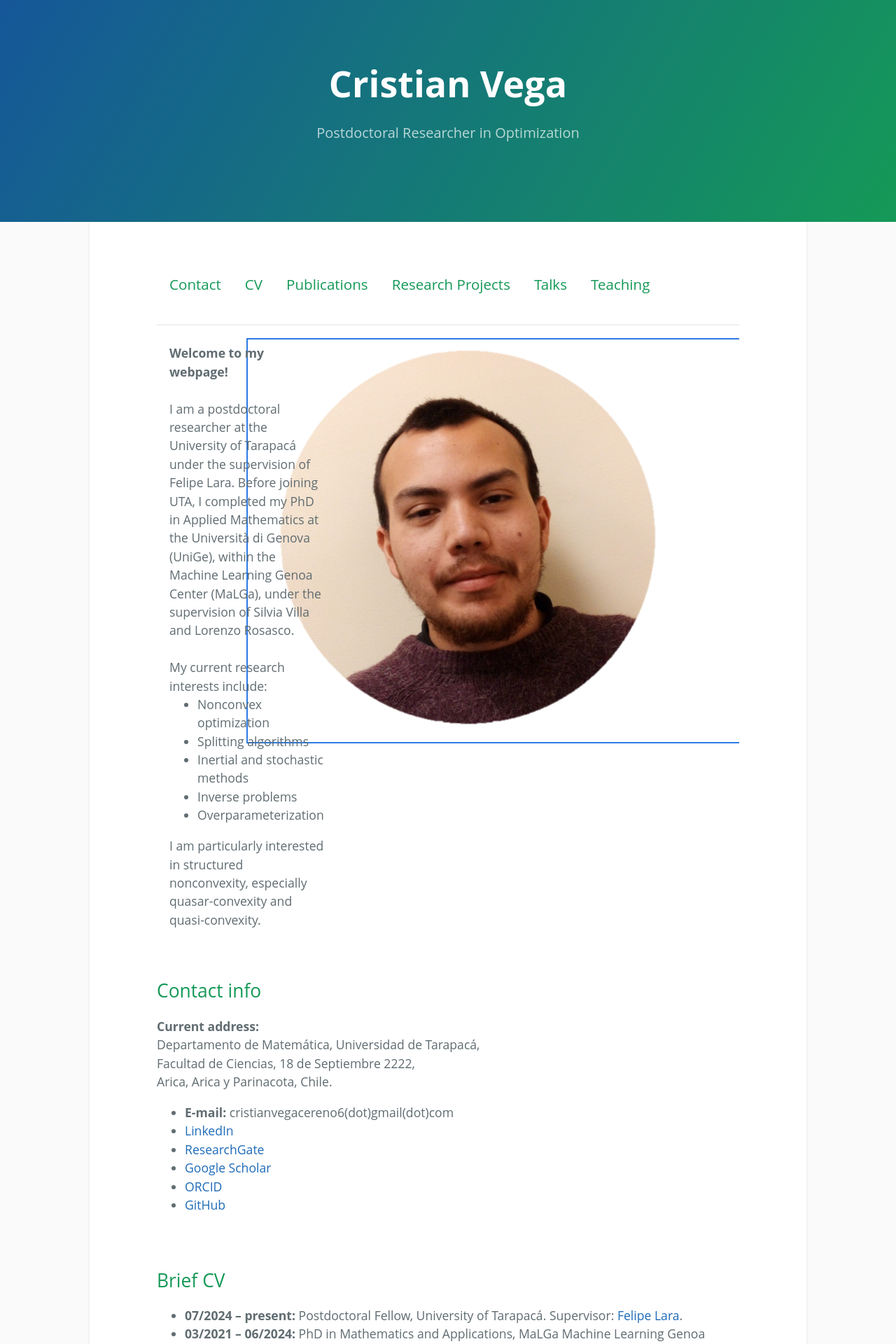
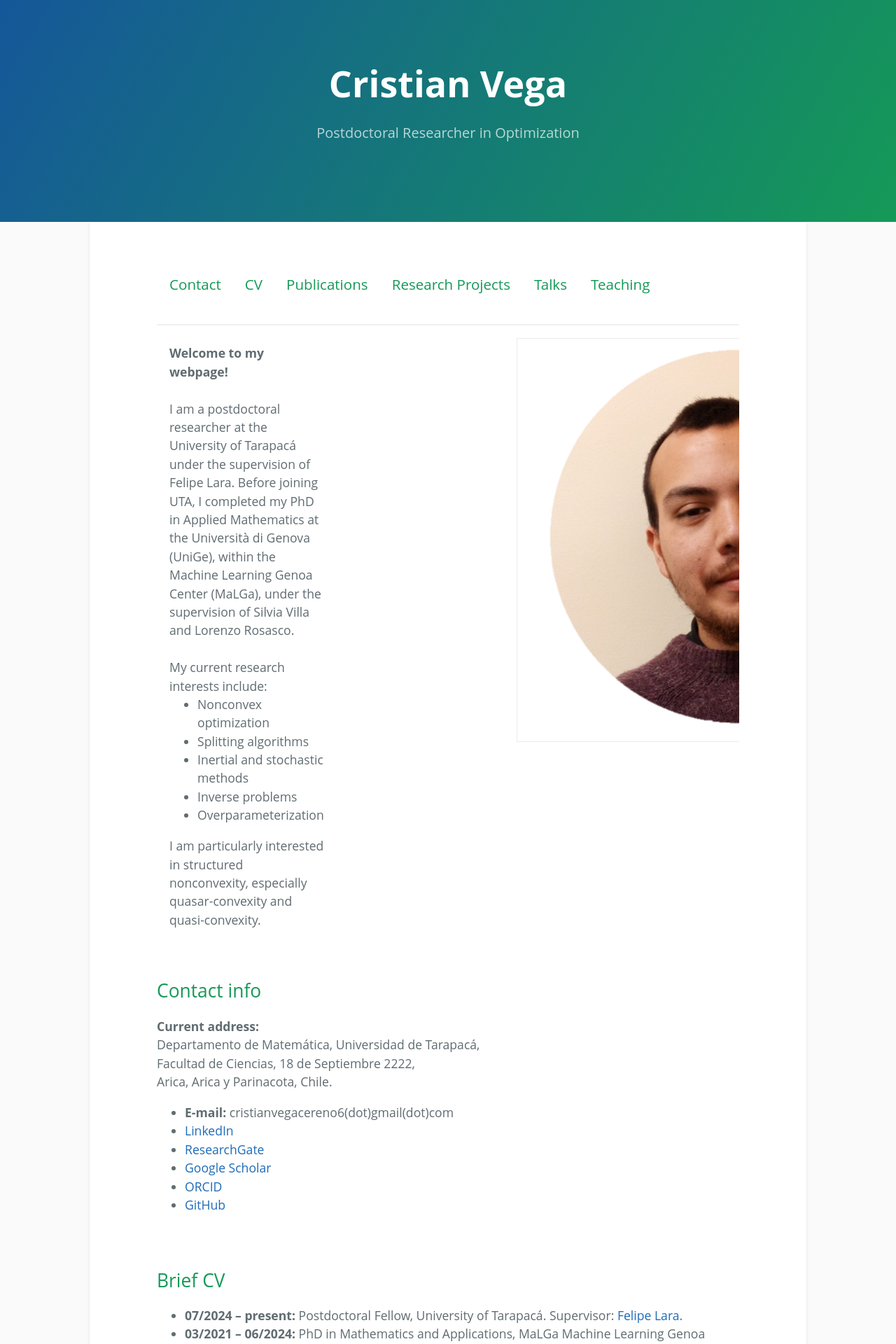
Before and after one commit to cristianvega1995/cristianvega1995.github.io, a Jekyll site: the page index.html, which Jekyll copies as it is, in a window 1280 px wide. Shown: the top 1920 px of the page at 70% size. Built offline with Jekyll 4.4.1, drawn with Linux system fonts in a browser that asks for light colours.

Commit message:
Update index.html

```diff
--- a/index.html
+++ b/index.html
@@ -396,7 +396,7 @@
       </ul>
       I am particularly interested in structured nonconvexity, especially quasar-convexity and quasi-convexity.
     </td>
-    <td style="float:right;width:120%;border: 2px solid #2c7be5;">
+    <td style="float:right;width:60%;">
       <img src="cristian_vega.png" alt="Cristian Vega">
     </td>
   </tr>
```
